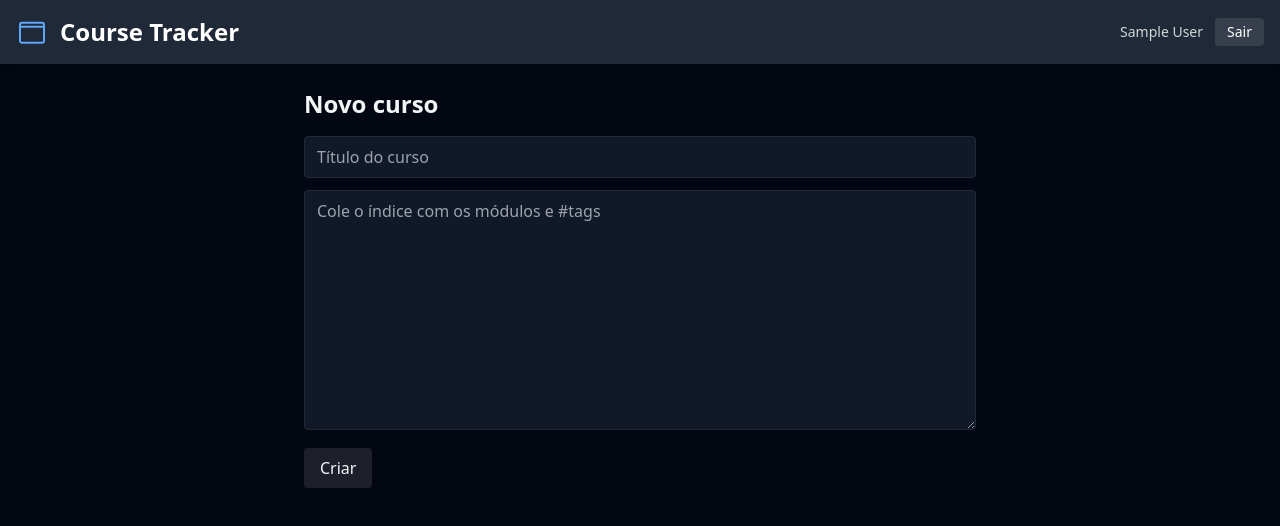
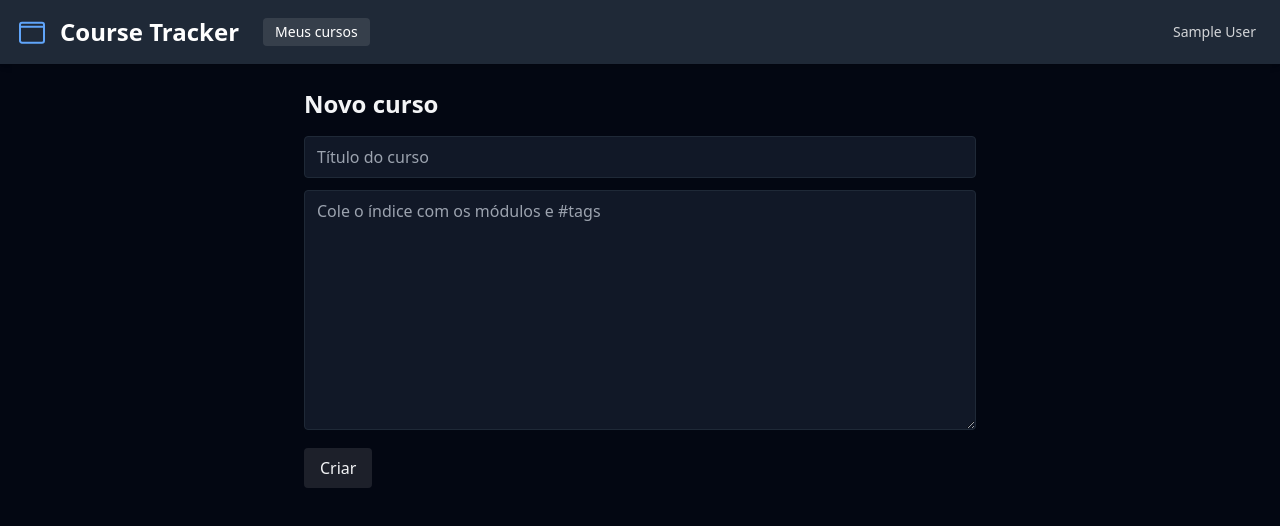
Before and after one commit to Azinth/telegram-course-traker, a Next.js app: page /courses/new in a window 1280 px wide. Shown: the top 526 px of the page. Built offline with nearby package versions, Linux system fonts and the light colour scheme; no server answers; sample sign-in values are in the browser's storage.

Commit message:
feat: add my courses button to header

```diff
--- a/src/components/Header.tsx
+++ b/src/components/Header.tsx
@@ -1,5 +1,6 @@
 "use client";
-import React from "react";
+import React, { useState, useRef, useEffect } from "react";
+import Link from "next/link";
 import { useSession, signOut } from "next-auth/react";
 
 const Book = ({ className = "w-6 h-6" }: { className?: string }) => (
@@ -28,23 +29,56 @@ const Book = ({ className = "w-6 h-6" }: { className?: string }) => (
 
 export default function Header() {
   const { data: session } = useSession();
+  const [open, setOpen] = useState(false);
+  const ref = useRef<HTMLDivElement | null>(null);
+
+  useEffect(() => {
+    function onClick(e: MouseEvent) {
+      if (!ref.current) return;
+      if (!ref.current.contains(e.target as Node)) setOpen(false);
+    }
+    document.addEventListener("click", onClick);
+    return () => document.removeEventListener("click", onClick);
+  }, []);
+
   return (
     <header className="bg-gray-800 text-white p-4 shadow-md">
       <div className="container mx-auto flex justify-between items-center">
         <div className="flex items-center gap-3">
           <Book className="w-8 h-8 text-blue-400" />
           <h1 className="text-2xl font-bold">Course Tracker</h1>
+          <Link
+            href="/courses"
+            className="ml-3 px-3 py-1 rounded bg-white/10 hover:bg-white/20 text-sm"
+          >
+            Meus cursos
+          </Link>
         </div>
-        <div>
+        <div ref={ref} className="relative">
           {session?.user ? (
             <div className="flex items-center gap-3">
-              <span className="text-sm opacity-80">{session.user.name}</span>
               <button
-                onClick={() => signOut({ callbackUrl: "/" })}
-                className="px-3 py-1 rounded bg-white/10 hover:bg-white/20 text-sm"
+                onClick={() => setOpen((s) => !s)}
+                className="text-sm opacity-80 px-2 py-1 rounded hover:bg-white/5"
               >
-                Sair
+                {session.user.name}
               </button>
+              {open && (
+                <div className="absolute right-0 mt-2 w-48 bg-gray-900 border border-gray-700 rounded shadow-lg z-50">
+                  <a
+                    href="/settings"
+                    className="block px-3 py-2 text-sm hover:bg-gray-800"
+                  >
+                    Configurações
+                  </a>
+                  <button
+                    onClick={() => signOut({ callbackUrl: "/" })}
+                    className="w-full text-left px-3 py-2 text-sm hover:bg-gray-800"
+                  >
+                    Sair
+                  </button>
+                </div>
+              )}
             </div>
           ) : null}
         </div>
```
